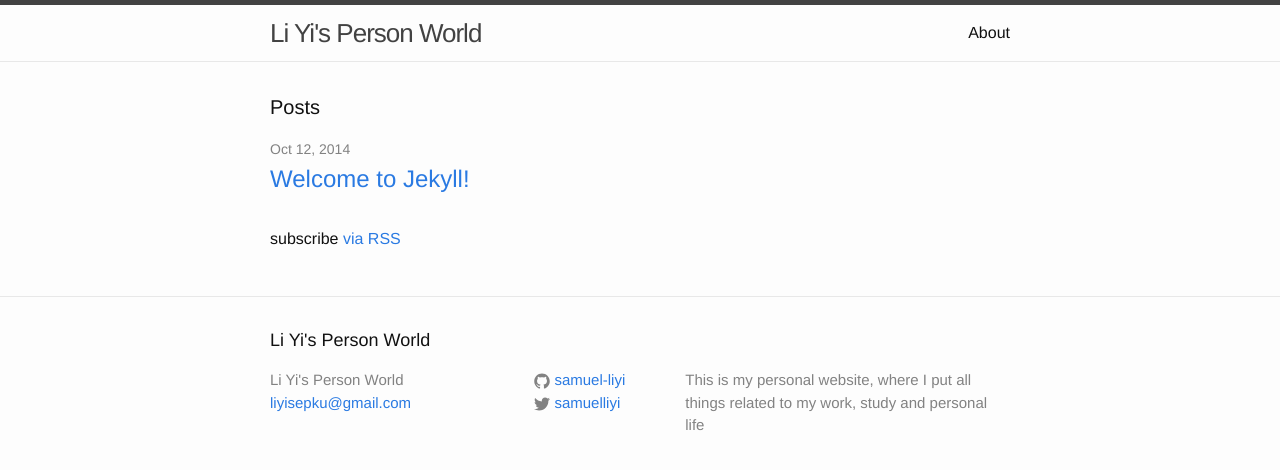
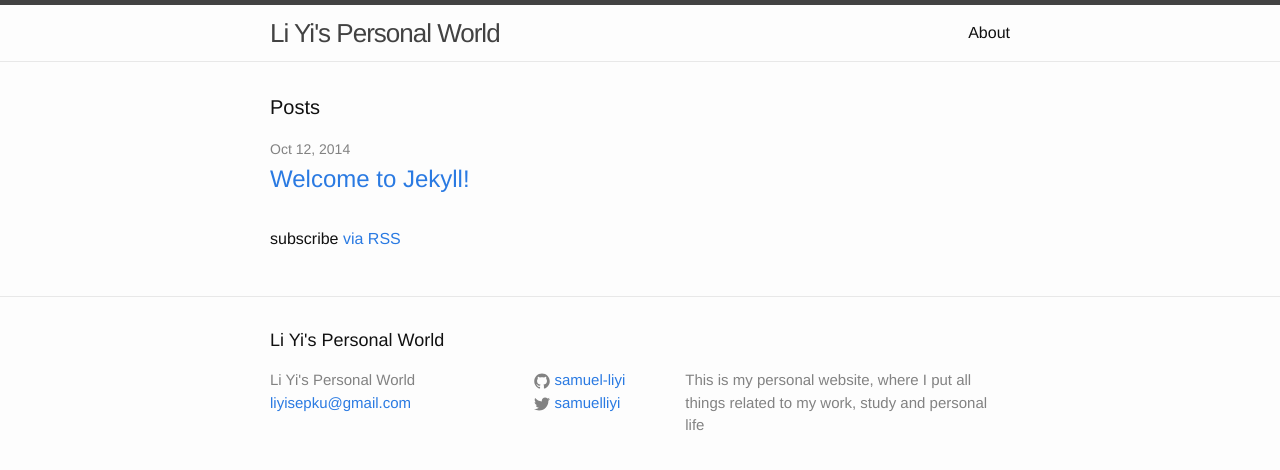
Before and after one commit to samuel-liyi/liyionline.me, a Jekyll site: the page built from index.html, in a window 1280 px wide. Shown: the top 470 px of the page. Built offline with Jekyll 4.4.1, drawn with Linux system fonts in a browser that asks for light colours.

Commit message:
title fixed

```diff
--- a/_config.yml
+++ b/_config.yml
@@ -1,5 +1,5 @@
 # Site settings
-title: Li Yi's Person World
+title: Li Yi's Personal World
 email: liyisepku@gmail.com
 description: > # this means to ignore newlines until "baseurl:"
   This is my personal website, where I put all things related to my work,
```
